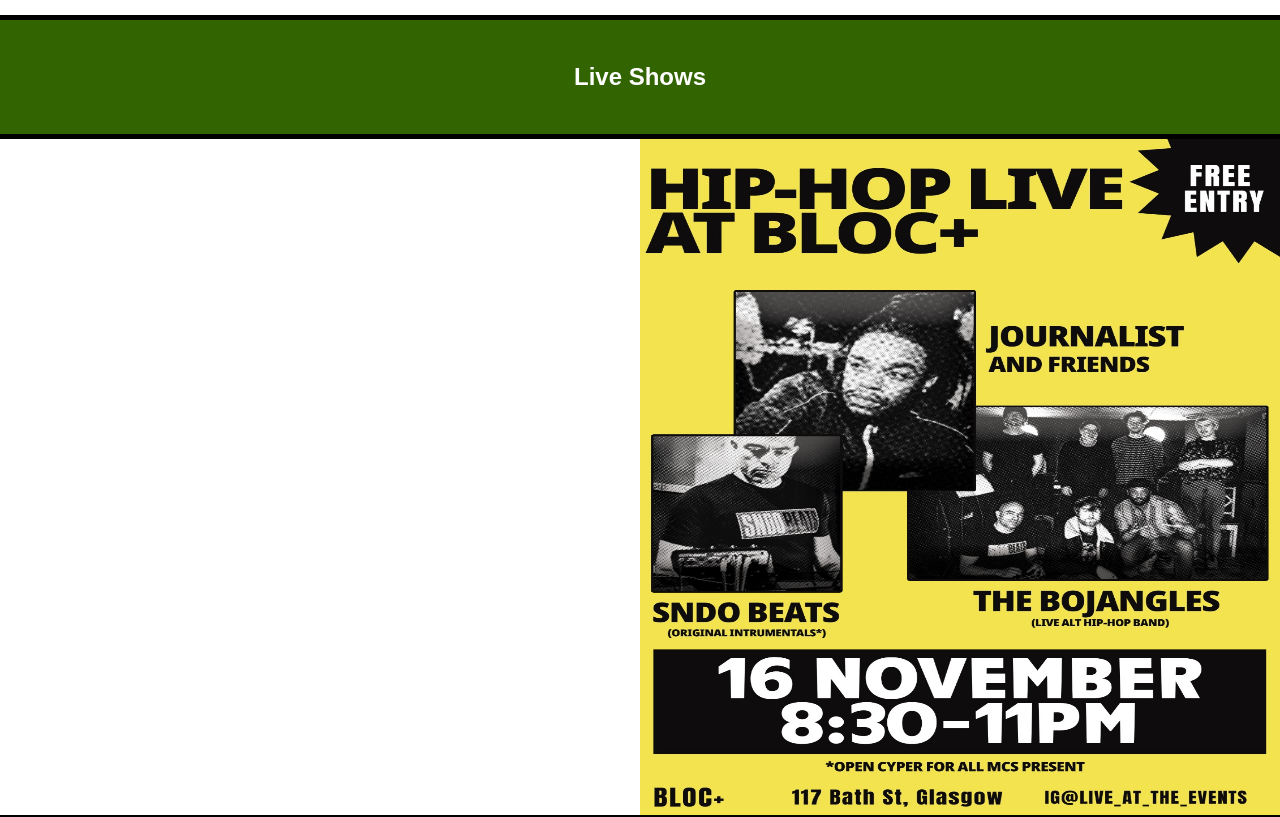
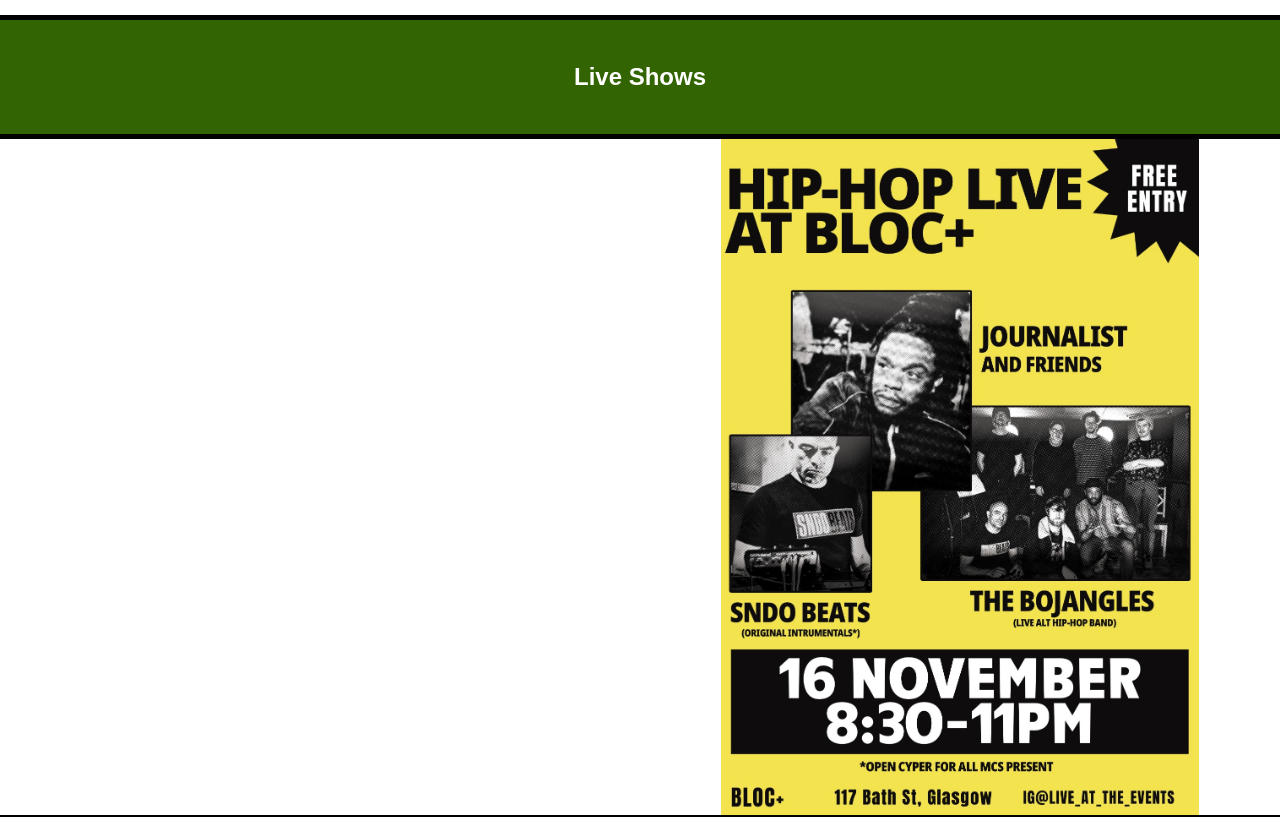
Before and after one commit to Mik20393/the-bojangles-web-app, a Next.js app: page / in a window 1280 px wide. Shown: the part 1580-2397 px from the top of the page. Built offline with nearby package versions, Linux system fonts and the light colour scheme.

Commit message:
Update poster styling

```diff
--- a/src/components/tourSection.js
+++ b/src/components/tourSection.js
@@ -17,7 +17,7 @@ export default function TourSection() {
                     src={gigPoster}
                     fill={true}
                     layout="fill"
-                    objectFit="fill"
+                    objectFit="contain"
                 />
 
             </div>
```
